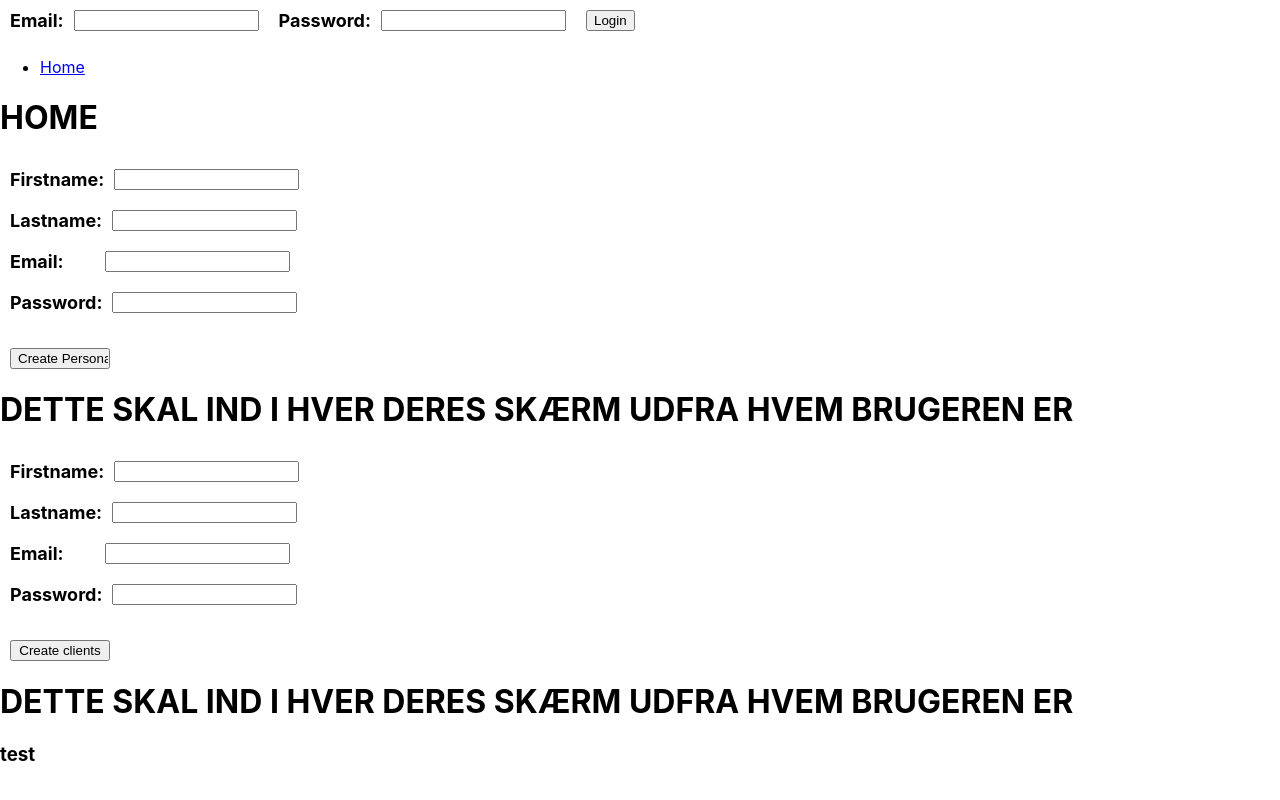
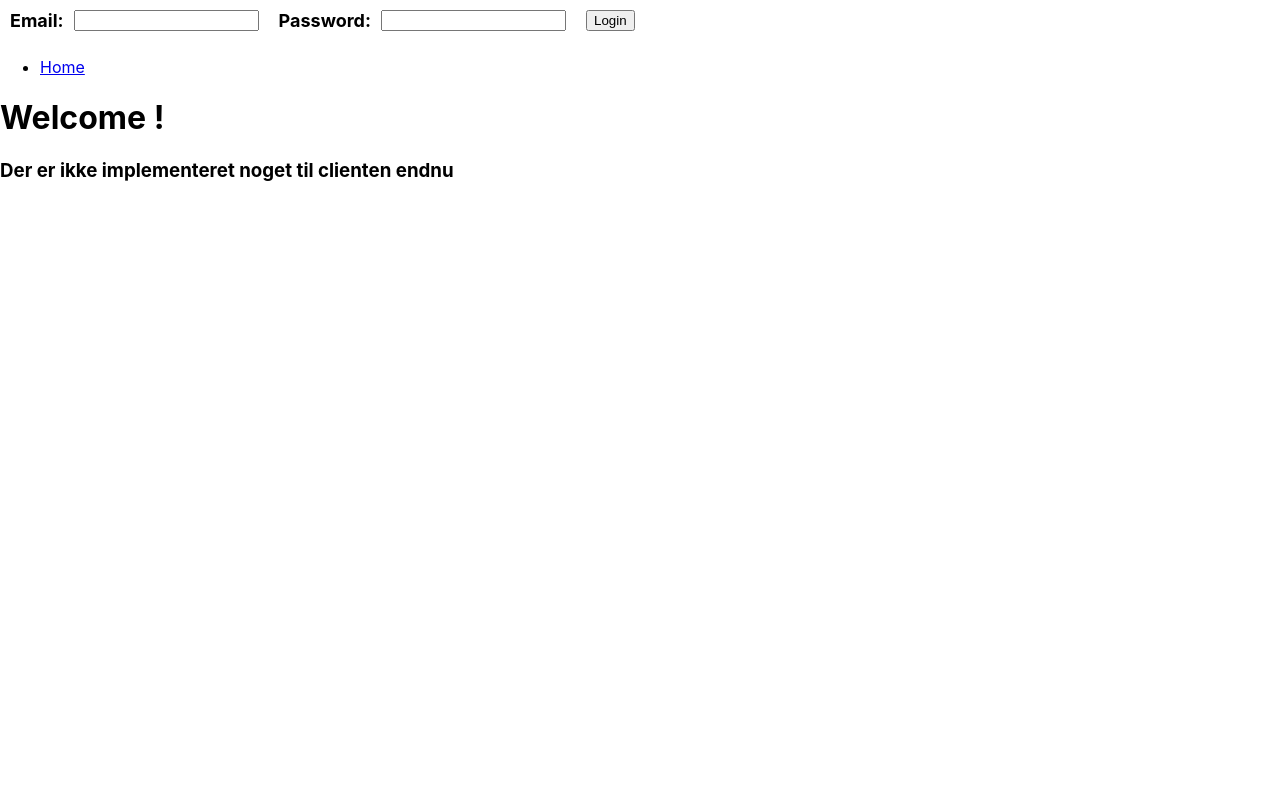
Before and after one commit to VictorKildahl/ReactHandin, a React (Create React App) app: page / in a window 1280 px wide. Built offline with nearby package versions, Linux system fonts and the light colour scheme; no server answers.

Commit message:
Welcome text and refresh when login

```diff
--- a/src/components/Login.js
+++ b/src/components/Login.js
@@ -20,7 +20,8 @@ function Login() {
         email: email, //"boss@fitness.moon",
         password: password, //"asdfQWER",
       }),
-    }).then((response) => {
+    })
+      .then((response) => {
         response.json().then((data) => {
           localStorage.setItem("jwt", data.jwt);
 
@@ -29,7 +30,8 @@ function Login() {
           // var role = localStorage.getItem("Role");
           // console.log(role);
         });
-    });
+      })
+      .then(() => window.location.reload());
   };
 
   return (
--- a/src/screens/Home.js
+++ b/src/screens/Home.js
@@ -4,16 +4,30 @@ import CreateClients from "../components/PersonalTrainer/CreateClients";
 import SeeWorkoutProgram from "../components/SeeWorkoutProgram/SeeWorkoutProgram";
 
 function Home() {
-  return (
-    <div>
-      <h1>HOME</h1>
-      <CreatePersonalTrainer />
-      <h1>DETTE SKAL IND I HVER DERES SKÆRM UDFRA HVEM BRUGEREN ER</h1>
-      <CreateClients />
-      <h1>DETTE SKAL IND I HVER DERES SKÆRM UDFRA HVEM BRUGEREN ER</h1>
-      <SeeWorkoutProgram />
-    </div>
-  );
+  var role = localStorage.getItem("Role");
+  if (role === "Manager") {
+    return (
+      <div>
+        <h1>Welcome {role}!</h1>
+        <CreatePersonalTrainer />
+      </div>
+    );
+  } else if (role === "PersonalTrainer") {
+    return (
+      <div>
+        <h1>Welcome {role}!</h1>
+        <CreateClients />;
+        <SeeWorkoutProgram />;
+      </div>
+    );
+  } else {
+    return (
+      <div>
+        <h1>Welcome {role}!</h1>
+        <h3>Der er ikke implementeret noget til clienten endnu</h3>
+      </div>
+    );
+  }
 }
 
 export default Home;
```
Lines whose indentation alone changed are shown as unchanged.
